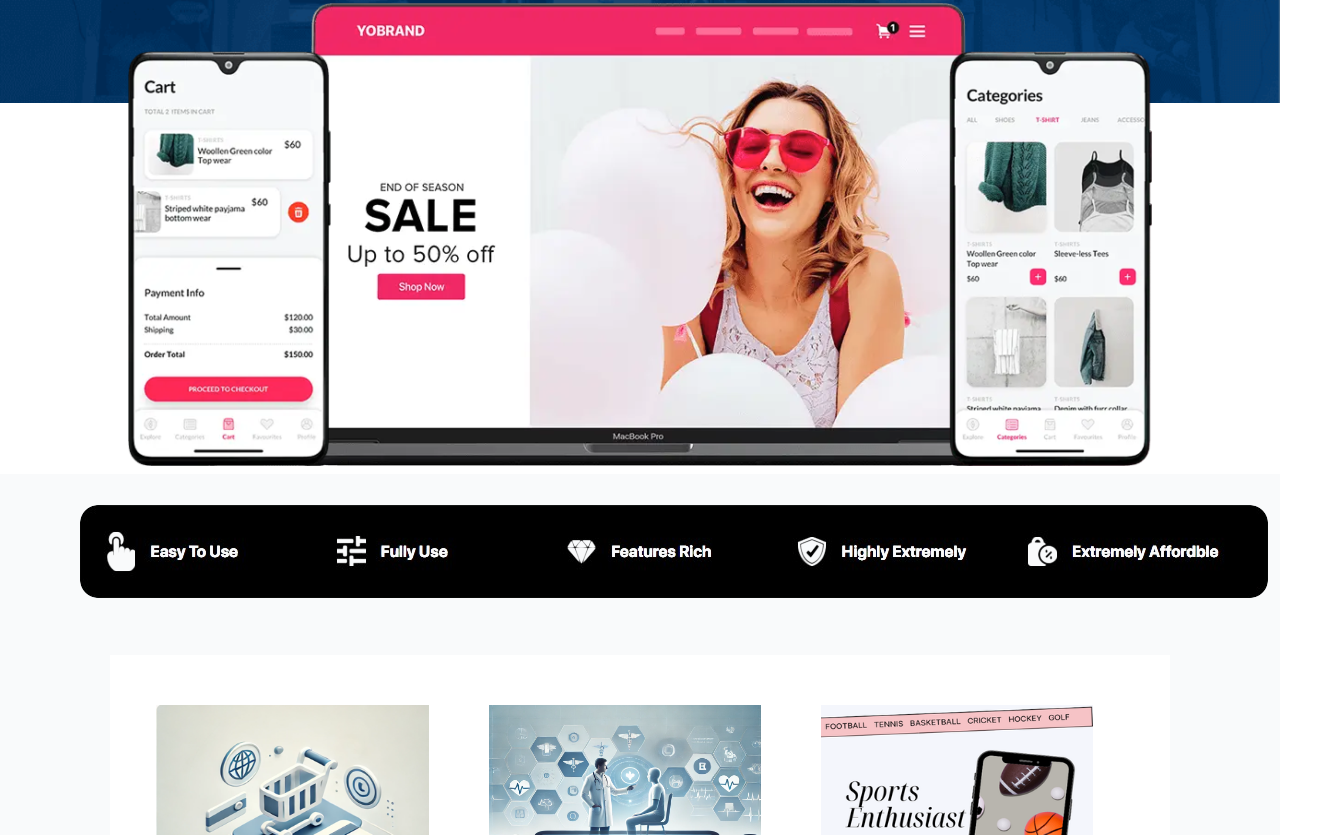
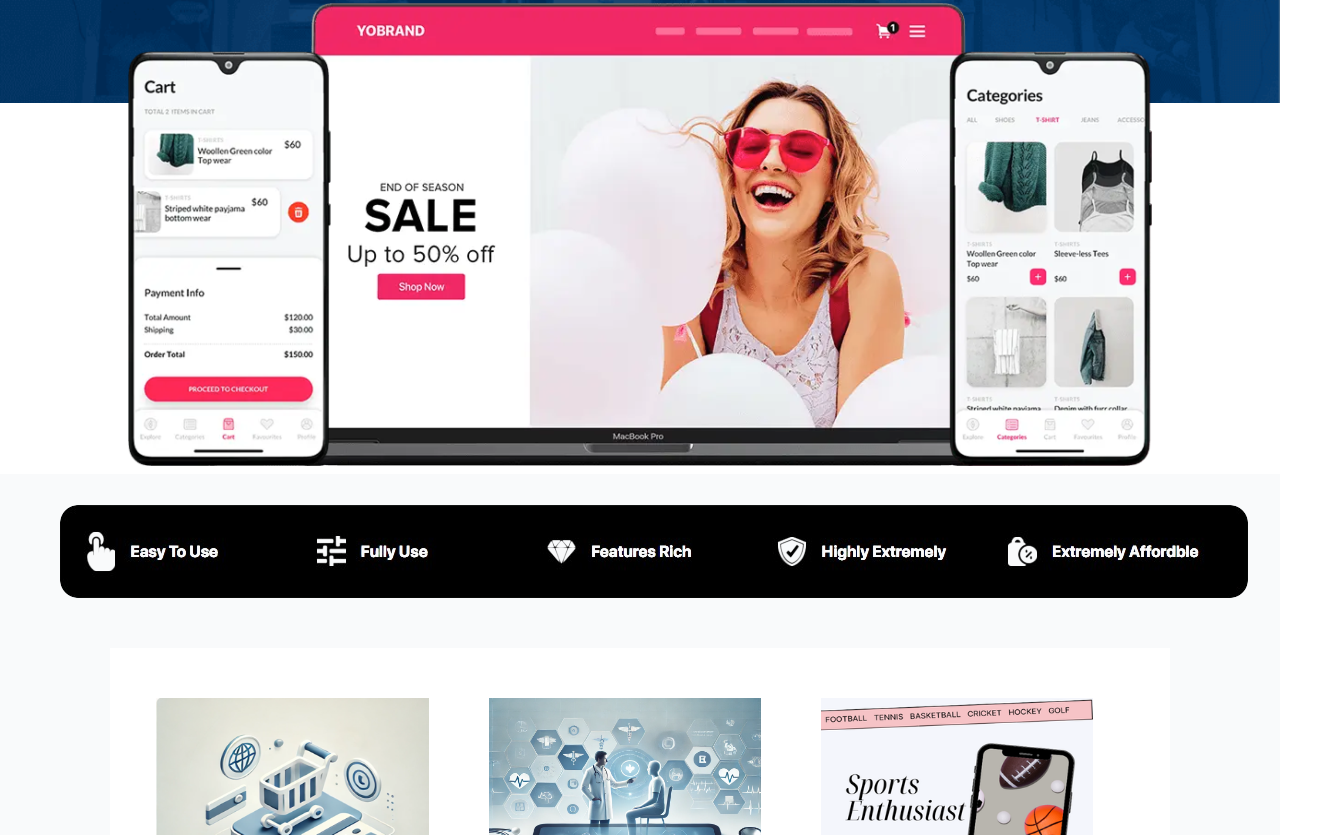
Before and after one commit to MeMohitSingla/industry, a plain HTML site: page index.html in a window 1280 px wide. Shown: the part 397-1232 px from the top of the page, 1320 px wide, since content can reach past the window. Drawn offline with Linux system fonts and the light colour scheme.

Commit message:
Update index.html

```diff
--- a/index.html
+++ b/index.html
@@ -1304,8 +1304,9 @@
         <img src="on-demand_launch_marketplace.webp" alt="Cart Preview">
     </section>
 
-    <div style="background-color: #f9fafb;">
-        <img src="side_bar.png" alt="side_bar" style="padding-left: 40px;">
+    <div style="background-color: #f9fafb; overflow-x: hidden;">
+        <img src="side_bar.png" alt="side_bar"
+            style="max-width: 100%; height: auto; display: block; margin-left: 20px;">
     </div>
 
     <div class="sticky-gallery-wrapper">
```
